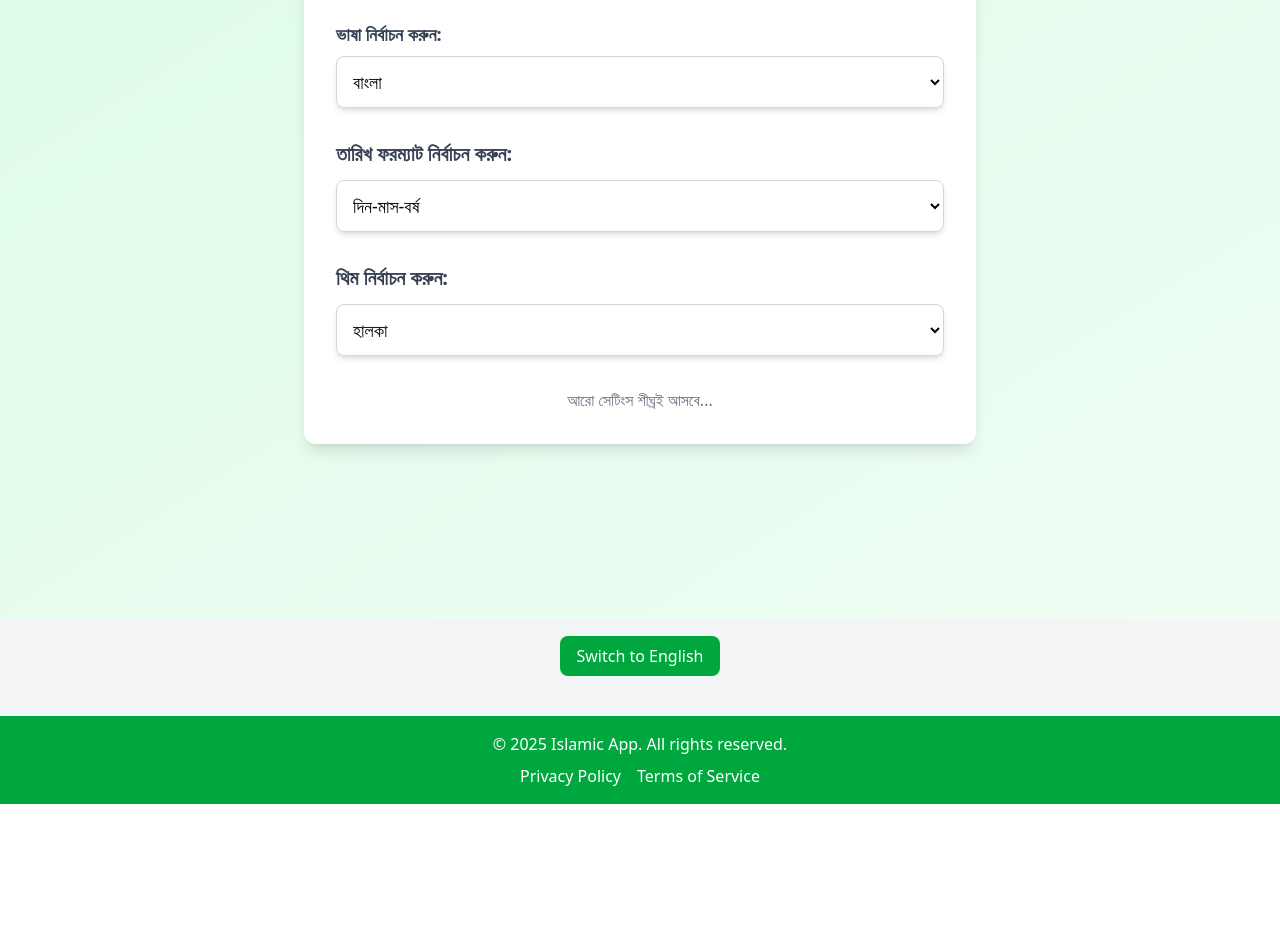
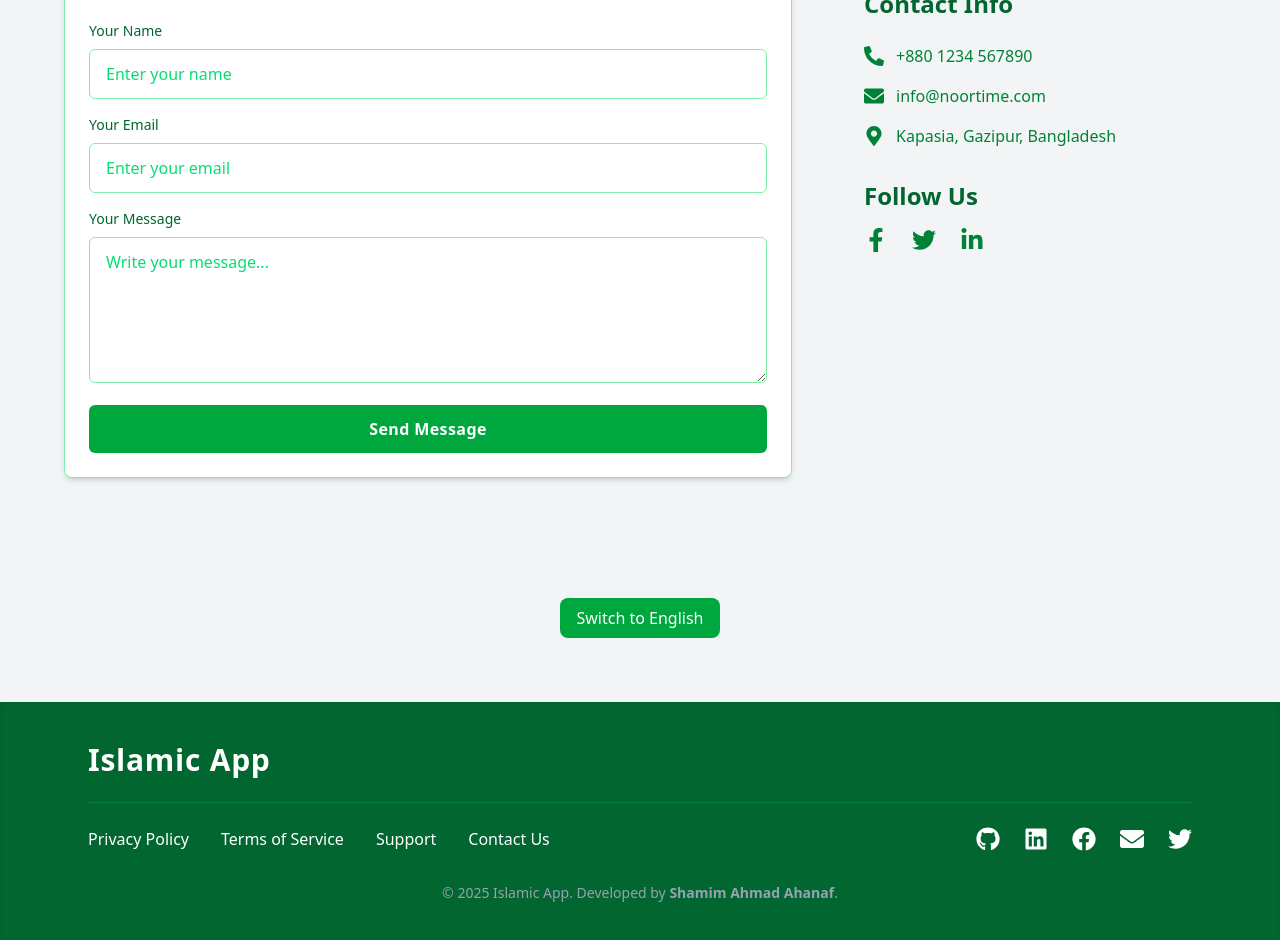
Before and after one commit to shamim-ahmad-ahnaf/NoorTime, a React (Vite) app: page /settings in a window 1280 px wide. Shown: the part 180-1120 px from the top of the page. Before the commit the page ends 984 px from the top, so only its background shows below. Built offline with nearby package versions, Linux system fonts and the light colour scheme.

Commit message:
added-contact

```diff
--- a/src/Components/Footer.jsx
+++ b/src/Components/Footer.jsx
@@ -1,14 +1,76 @@
 import React from 'react';
+import { FaGithub, FaLinkedin, FaFacebook, FaEnvelope, FaTwitter } from 'react-icons/fa';
 
 function Footer() {
   return (
-    <footer className="bg-green-600 text-white py-4 mt-6">
-      <div className="container mx-auto text-center">
-        <p>&copy; 2025 Islamic App. All rights reserved.</p>
-        <div className="space-x-4 mt-2">
-          <a href="#" className="hover:text-gray-300">Privacy Policy</a>
-          <a href="#" className="hover:text-gray-300">Terms of Service</a>
+    <footer className="bg-green-800 text-white py-10 mt-12 shadow-inner">
+      <div className="container mx-auto max-w-6xl px-6">
+        {/* Logo or Brand Name */}
+        <div className="mb-6">
+          <h2 className="text-3xl font-bold tracking-wide">Islamic App</h2>
         </div>
+
+        {/* Quick Links */}
+        <div className="flex flex-col md:flex-row justify-between items-center border-t border-green-700 pt-6">
+          <div className="flex space-x-8 mb-4 md:mb-0">
+            <a href="#" className="hover:text-gray-300 transition-colors font-medium">Privacy Policy</a>
+            <a href="#" className="hover:text-gray-300 transition-colors font-medium">Terms of Service</a>
+            <a href="#" className="hover:text-gray-300 transition-colors font-medium">Support</a>
+            <a href="#" className="hover:text-gray-300 transition-colors font-medium">Contact Us</a>
+          </div>
+
+          {/* Social Icons */}
+          <div className="flex space-x-6 text-2xl">
+            <a
+              href="https://github.com/ShamimAhmadAhanaf"
+              target="_blank"
+              rel="noopener noreferrer"
+              className="hover:text-gray-300 transition-transform transform hover:scale-110"
+              aria-label="GitHub"
+            >
+              <FaGithub />
+            </a>
+            <a
+              href="https://linkedin.com/in/shamim-ahmad-ahanf"
+              target="_blank"
+              rel="noopener noreferrer"
+              className="hover:text-gray-300 transition-transform transform hover:scale-110"
+              aria-label="LinkedIn"
+            >
+              <FaLinkedin />
+            </a>
+            <a
+              href="https://facebook.com/shamim.ahanf"
+              target="_blank"
+              rel="noopener noreferrer"
+              className="hover:text-gray-300 transition-transform transform hover:scale-110"
+              aria-label="Facebook"
+            >
+              <FaFacebook />
+            </a>
+            <a
+              href="mailto:shamim@example.com"
+              className="hover:text-gray-300 transition-transform transform hover:scale-110"
+              aria-label="Email"
+            >
+              <FaEnvelope />
+            </a>
+            <a
+              href="https://twitter.com/shamimahanf"
+              target="_blank"
+              rel="noopener noreferrer"
+              className="hover:text-gray-300 transition-transform transform hover:scale-110"
+              aria-label="Twitter"
+            >
+              <FaTwitter />
+            </a>
+          </div>
+        </div>
+
+        {/* Copyright */}
+        <p className="mt-8 text-center text-gray-400 text-sm">
+          &copy; 2025 Islamic App. Developed by <span className="font-semibold">Shamim Ahmad Ahanaf</span>.
+        </p>
       </div>
     </footer>
   );
--- a/src/Components/Header.jsx
+++ b/src/Components/Header.jsx
@@ -19,7 +19,7 @@ function Header() {
   };
 
   return (
-    <header className="w-full bg-green-600 text-white py-4 shadow-md fixed z-50">
+    <header className="w-full bg-green-800 text-white py-4 shadow-md fixed z-50">
       <div className="w-11/12 mx-auto flex justify-between items-center">
         <h1
           onClick={handleTitleClick}
@@ -61,7 +61,7 @@ function Header() {
             {language === 'bn' ? 'নামাজ ট্র্যাকার' : 'Prayer Tracker'}
           </Link>
           <Link to="/settings" className="text-lg hover:text-gray-300">
-            {language === 'bn' ? 'সেটিংস' : 'Settings'}
+            {language === 'bn' ? 'যোগাযোগ' : 'Contact '}
           </Link>
           <Link to="/about" className="text-lg hover:text-gray-300">
             {language === 'bn' ? 'দ্বীনযুন ' : 'About DeenZone'}
--- a/src/Components/Home.jsx
+++ b/src/Components/Home.jsx
@@ -13,6 +13,7 @@ import {
 } from 'react-icons/fa';
 import { Link } from 'react-router-dom';
 
+import { FaEnvelope } from 'react-icons/fa';
 
 const features = [
   {
@@ -69,15 +70,16 @@ const features = [
     },
     path: '/islamic-qa',
   },
-  {
-    icon: <FaCog className="text-4xl text-green-600" />,
-    title: { bn: 'সেটিংস', en: 'Settings' },
-    desc: {
-      bn: 'আপনার পছন্দ অনুযায়ী অ্যাপ সেটিংস কাস্টমাইজ করুন।',
-      en: 'Customize app settings to your preference.',
-    },
-    path: '/settings',
+ {
+  icon: <FaEnvelope className="text-4xl text-green-600" />,
+  title: { bn: 'যোগাযোগ', en: 'Contact' },
+  desc: {
+    bn: ' আমাদের সাথে যোগাযোগ করতে ক্লিক করুন।',
+    en: 'Use the contact form to get in touch with us.',
   },
+   path: '/settings',
+},
+
   {
     icon: <FaInfoCircle className="text-4xl text-green-600" />,
     title: { bn: 'দ্বীনযুন সম্পর্কে', en: 'About DeenZone' },
@@ -88,8 +90,6 @@ const features = [
     path: '/about',
   },
 ];
-
-
 function Home() {
   const { language } = useLanguage();
 
@@ -114,12 +114,11 @@ function Home() {
     <div className="bg-gray-50 py-12 px-4 sm:px-6 lg:px-8 mt-16">
       <div className="max-w-7xl mx-auto text-center space-y-8">
         <h2 className="text-4xl font-extrabold text-green-600">
-          {language === 'bn' ? 'দ্বীনযুনে আপনাকে স্বাগতম' : 'Welcome to DeenZone'}
+          {language === 'bn' ? 'দ্বীনযুনে আপনাকে স্বাগতম  ' : 'Welcome to DeenZone'}
         </h2>
 
-
         <div className="flex flex-col items-center space-y-2">
-          <div className="text-xl font-bold text-gray-700">🕒 {timeString}</div>
+          <div className="text-xl font-bold text-gray-700">🕒    {timeString}</div>
           <div className="text-lg text-gray-600">
             📅 {language === 'bn' ? dateString : currentTime.toDateString()}
           </div>
--- a/src/Components/Settings.jsx
+++ b/src/Components/Settings.jsx
@@ -1,111 +1,152 @@
-import React, { useState, useEffect } from 'react';
-import { useLanguage } from '../Context/LanguageContext';
+import { useState } from "react";
+import {
+  FaPhoneAlt,
+  FaEnvelope,
+  FaMapMarkerAlt,
+  FaFacebookF,
+  FaTwitter,
+  FaLinkedinIn,
+} from "react-icons/fa";
 
-const Settings = () => {
-  const { language, changeLanguage } = useLanguage();
+export default function Contact() {
+  const [submitted, setSubmitted] = useState(false);
 
-  // States for the selected options
-  const [selectedLanguage, setSelectedLanguage] = useState(language);
-  const [selectedDateFormat, setSelectedDateFormat] = useState(localStorage.getItem('dateFormat') || 'dd-mm-yyyy');
-  const [selectedTheme, setSelectedTheme] = useState(localStorage.getItem('theme') || 'light');
-
-  const handleLanguageChange = (e) => {
-    const selected = e.target.value;
-    setSelectedLanguage(selected);
-    changeLanguage(selected); // Change language context
-    localStorage.setItem('language', selected); // Store language in localStorage
+  const handleSubmit = (e) => {
+    e.preventDefault();
+    setSubmitted(true);
   };
 
-  const handleDateFormatChange = (e) => {
-    const format = e.target.value;
-    setSelectedDateFormat(format);
-    localStorage.setItem('dateFormat', format); // Store date format in localStorage
-  };
+  return (
+    <section className="py-16 px-6 mt-0">
+      <div className="max-w-8xl mx-auto rounded-lg p-10 flex flex-col md:flex-row gap-10">
+        {/* Left side: Contact Form */}
+        <div className="flex-1">
+          {!submitted ? (
+            <form
+              onSubmit={handleSubmit}
+              className="w-full space-y-4 border border-green-300 p-6 rounded-lg bg-white shadow-md"
+            >
+              <h2 className="text-4xl font-semibold mb-8 text-green-700 font-sans text-center md:text-left">
+                Get in Touch
+              </h2>
 
-  const handleThemeChange = (e) => {
-    const theme = e.target.value;
-    setSelectedTheme(theme);
-    localStorage.setItem('theme', theme); // Store theme in localStorage
-    document.body.className = theme;  // Apply the theme to the body (optional)
-  };
+              <div>
+                <label
+                  htmlFor="name"
+                  className="block mb-2 text-sm font-medium text-green-800"
+                >
+                  Your Name
+                </label>
+                <input
+                  type="text"
+                  id="name"
+                  name="name"
+                  required
+                  placeholder="Enter your name"
+                  className="w-full rounded-md border border-green-300 px-4 py-3 placeholder-green-400 focus:outline-none focus:border-green-600 focus:ring-1 focus:ring-green-600"
+                />
+              </div>
 
-  useEffect(() => {
-    // Apply stored settings on initial load (theme and language)
-    const storedLanguage = localStorage.getItem('language') || language;
-    const storedTheme = localStorage.getItem('theme') || 'light';
+              <div>
+                <label
+                  htmlFor="email"
+                  className="block mb-2 text-sm font-medium text-green-800"
+                >
+                  Your Email
+                </label>
+                <input
+                  type="email"
+                  id="email"
+                  name="email"
+                  required
+                  placeholder="Enter your email"
+                  className="w-full rounded-md border border-green-300 px-4 py-3 placeholder-green-400 focus:outline-none focus:border-green-600 focus:ring-1 focus:ring-green-600"
+                />
+              </div>
 
-    setSelectedLanguage(storedLanguage);
-    setSelectedTheme(storedTheme);
-    document.body.className = storedTheme; // Apply theme on page load
-  }, [language]);
+              <div>
+                <label
+                  htmlFor="message"
+                  className="block mb-2 text-sm font-medium text-green-800"
+                >
+                  Your Message
+                </label>
+                <textarea
+                  id="message"
+                  name="message"
+                  rows="5"
+                  required
+                  placeholder="Write your message..."
+                  className="w-full rounded-md border border-green-300 px-4 py-3 placeholder-green-400 resize-y focus:outline-none focus:border-green-600 focus:ring-1 focus:ring-green-600"
+                ></textarea>
+              </div>
 
-  return (
-    <div className="bg-gradient-to-br from-green-100 to-green-50 min-h-screen pt-24 px-4">
-      <div className="max-w-2xl mx-auto bg-white p-8 rounded-xl shadow-lg">
-        <h2 className="text-4xl font-bold text-green-600 mb-8 text-center">
-          {language === 'bn' ? 'সেটিংস' : 'Settings'}
-        </h2>
-
-        {/* Language Selector */}
-        <div className="mb-8">
-          <label htmlFor="language" className="block text-lg font-semibold text-gray-700 mb-2">
-            {language === 'bn' ? 'ভাষা নির্বাচন করুন:' : 'Select Language:'}
-          </label>
-          <select
-            id="language"
-            value={selectedLanguage}
-            onChange={handleLanguageChange}
-            className="w-full border border-gray-300 rounded-lg p-3 text-lg shadow-md focus:outline-none focus:ring-2 focus:ring-green-500"
-          >
-            <option value="bn">বাংলা</option>
-            <option value="en">English</option>
-          </select>
+              <button
+                type="submit"
+                className="w-full bg-green-600 text-white py-3 rounded-md font-semibold tracking-wide hover:bg-green-700 transition"
+              >
+                Send Message
+              </button>
+            </form>
+          ) : (
+            <p className="text-center py-10 text-green-700 text-2xl font-semibold">
+              Thanks for reaching out! We'll get back to you soon.
+            </p>
+          )}
         </div>
 
-        {/* Date Format Selector */}
-        <div className="mb-8">
-          <h3 className="text-xl font-semibold text-gray-700 mb-3">
-            {language === 'bn' ? 'তারিখ ফরম্যাট নির্বাচন করুন:' : 'Select Date Format:'}
+        {/* Right side: Contact Info & Social Icons */}
+        <div className="md:basis-1/3 rounded-lg p-8 mt-8 flex flex-col">
+          <h3 className="text-2xl font-semibold mb-6 text-green-800">
+            Contact Info
           </h3>
-          <select
-            value={selectedDateFormat}
-            onChange={handleDateFormatChange}
-            className="w-full border border-gray-300 rounded-lg p-3 text-lg shadow-md focus:outline-none focus:ring-2 focus:ring-green-500"
-            aria-label="Date Format"
-          >
-            <option value="dd-mm-yyyy">{language === 'bn' ? 'দিন-মাস-বর্ষ' : 'DD-MM-YYYY'}</option>
-            <option value="mm-dd-yyyy">{language === 'bn' ? 'মাস-দিন-বর্ষ' : 'MM-DD-YYYY'}</option>
-            <option value="yyyy-mm-dd">{language === 'bn' ? 'বর্ষ-মাস-দিন' : 'YYYY-MM-DD'}</option>
-          </select>
-        </div>
+          <div className="flex items-center mb-4 text-green-700">
+            <FaPhoneAlt className="mr-3 text-xl" />
+            <span>+880 1234 567890</span>
+          </div>
+          <div className="flex items-center mb-4 text-green-700">
+            <FaEnvelope className="mr-3 text-xl" />
+            <span>info@noortime.com</span>
+          </div>
+          <div className="flex items-center mb-8 text-green-700">
+            <FaMapMarkerAlt className="mr-3 text-xl" />
+            <span>Kapasia, Gazipur, Bangladesh</span>
+          </div>
 
-        {/* Theme Settings */}
-        <div className="mb-8">
-          <h3 className="text-xl font-semibold text-gray-700 mb-3">
-            {language === 'bn' ? 'থিম নির্বাচন করুন:' : 'Select Theme:'}
+          <h3 className="text-2xl font-semibold mb-4 text-green-800">
+            Follow Us
           </h3>
-          <select
-            value={selectedTheme}
-            onChange={handleThemeChange}
-            className="w-full border border-gray-300 rounded-lg p-3 text-lg shadow-md focus:outline-none focus:ring-2 focus:ring-green-500"
-            aria-label="Theme"
-          >
-            <option value="light">{language === 'bn' ? 'হালকা' : 'Light'}</option>
-            <option value="dark">{language === 'bn' ? 'গা dark ়' : 'Dark'}</option>
-          </select>
-        </div>
-
-        {/* Additional Settings */}
-        <div className="text-center mt-8">
-          <p className="text-gray-500">
-            {language === 'bn'
-              ? 'আরো সেটিংস শীঘ্রই আসবে...'
-              : 'More settings coming soon...'}
-          </p>
+          <div className="flex space-x-6 text-green-700 text-2xl">
+            <a
+              href="#"
+              target="_blank"
+              rel="noopener noreferrer"
+              aria-label="Facebook"
+              className="hover:text-green-900 transition"
+            >
+              <FaFacebookF />
+            </a>
+            <a
+              href="#"
+              target="_blank"
+              rel="noopener noreferrer"
+              aria-label="Twitter"
+              className="hover:text-green-900 transition"
+            >
+              <FaTwitter />
+            </a>
+            <a
+              href="#"
+              target="_blank"
+              rel="noopener noreferrer"
+              aria-label="LinkedIn"
+              className="hover:text-green-900 transition"
+            >
+              <FaLinkedinIn />
+            </a>
+          </div>
         </div>
       </div>
-    </div>
+    </section>
   );
-};
-
-export default Settings;
+}
```
